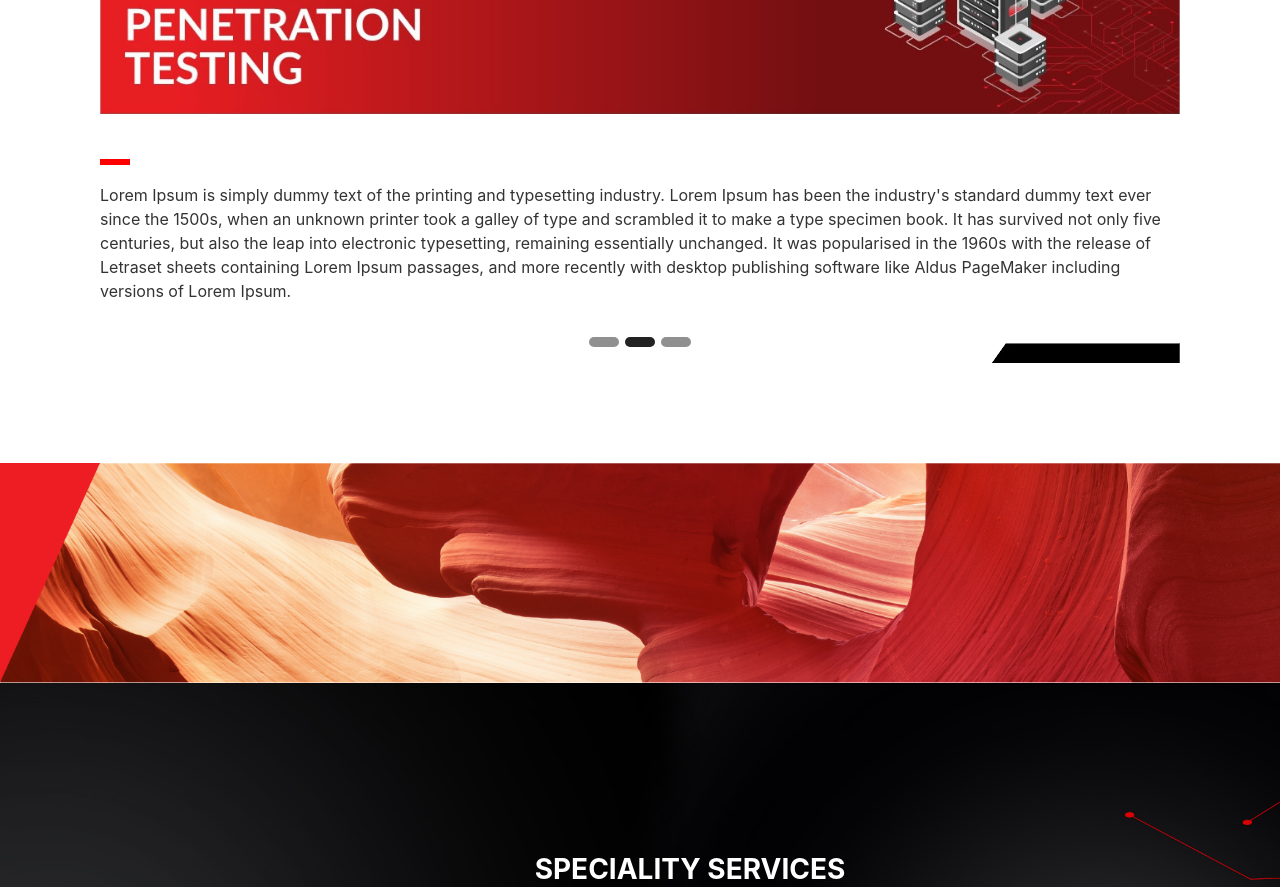
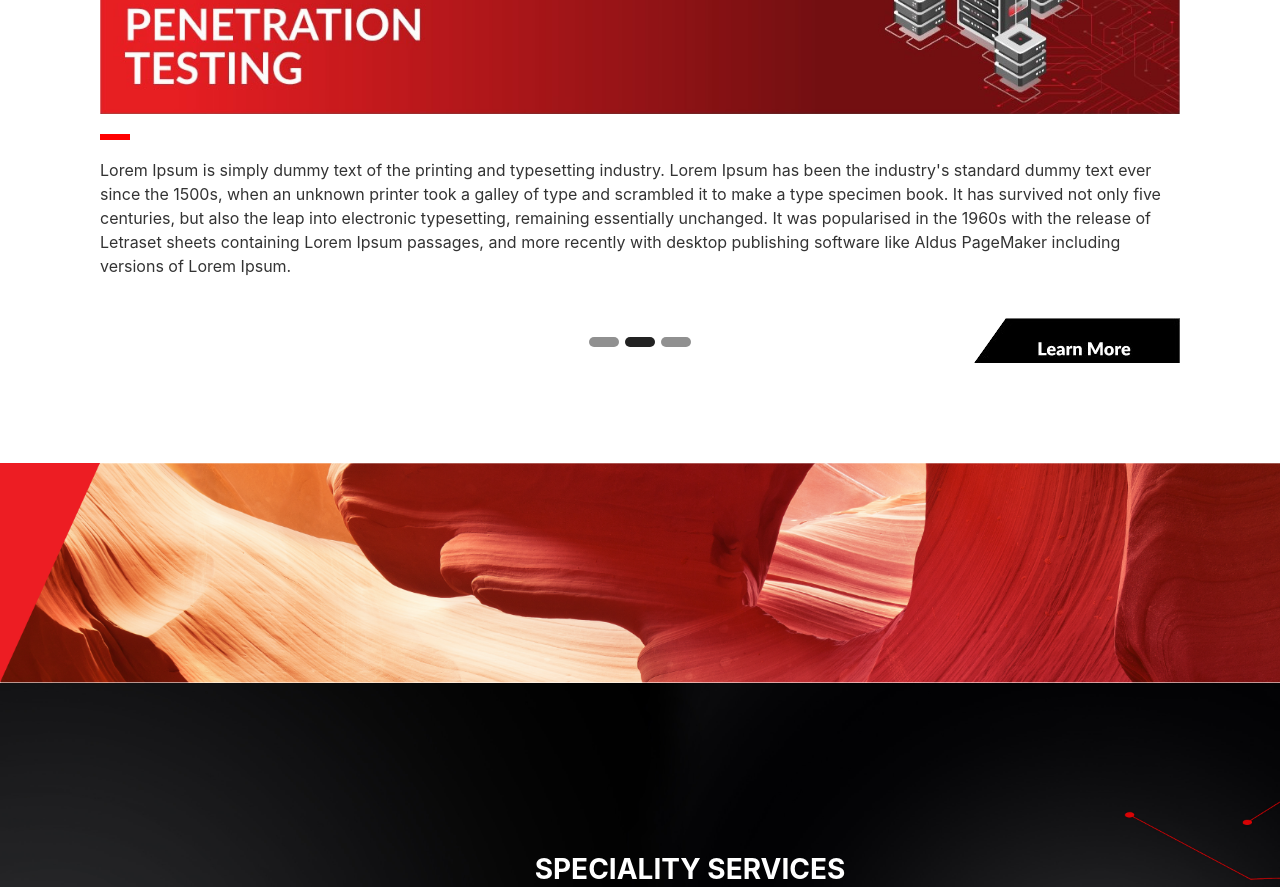
Before and after one commit to Panfi/Redshift, a React (Create React App) app: page / in a window 1280 px wide. Shown: the part 1400-2287 px from the top of the page. Built offline with nearby package versions, Linux system fonts and the light colour scheme.

Commit message:
Update slider.css

```diff
--- a/src/components/homeSlider/slider.css
+++ b/src/components/homeSlider/slider.css
@@ -4,7 +4,7 @@
   padding-top: 18px;
 }
 
-.c-text-line{border-bottom: 6px solid red; width: 30px; display: block; margin-top: 25px;}
+.c-text-line{border-bottom: 6px solid red; width: 30px; display: block; }
 
 .carousel-caption{top: 160px; left: 2%!important; right: 0%!important;}
 .carousel-indicators li::after {
```
